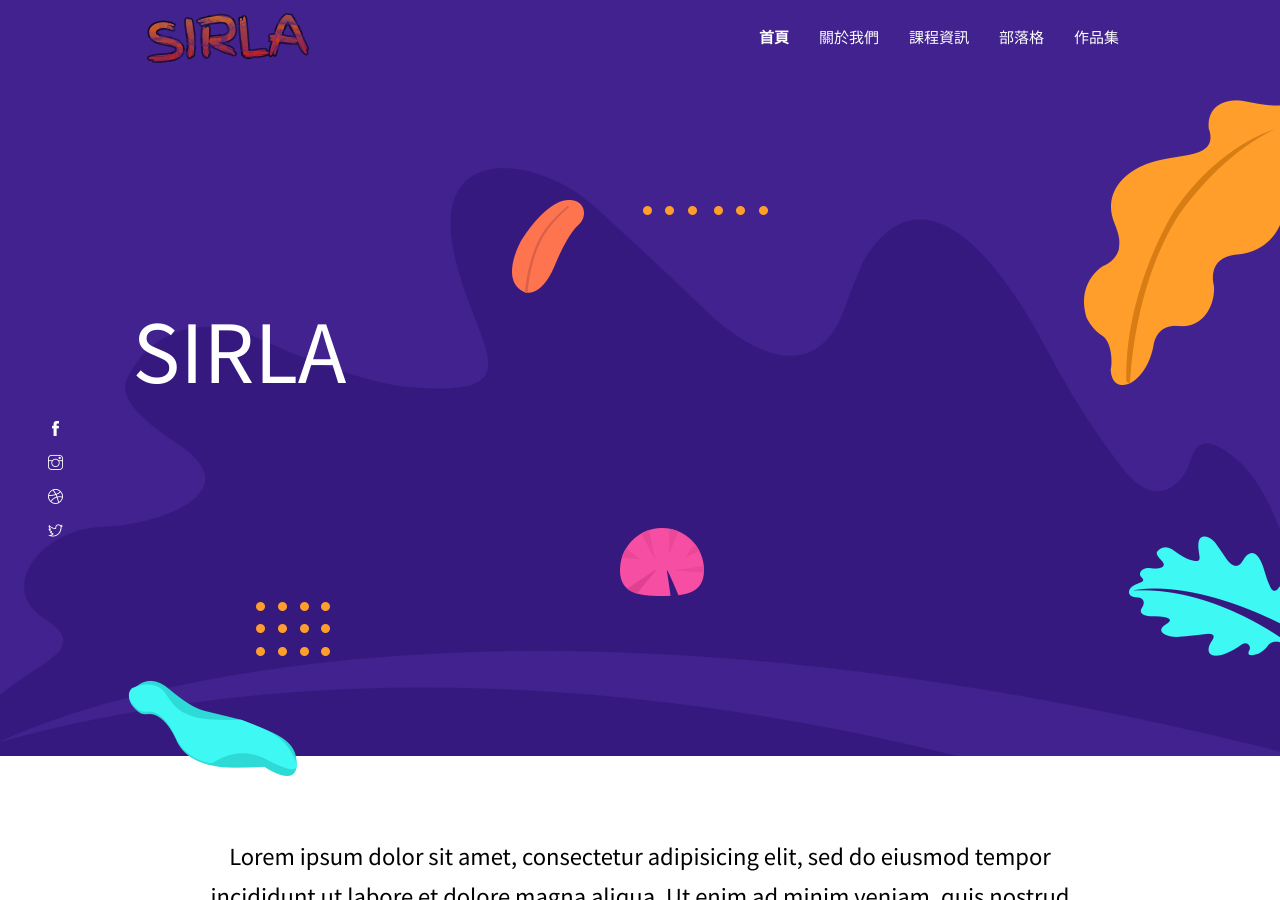
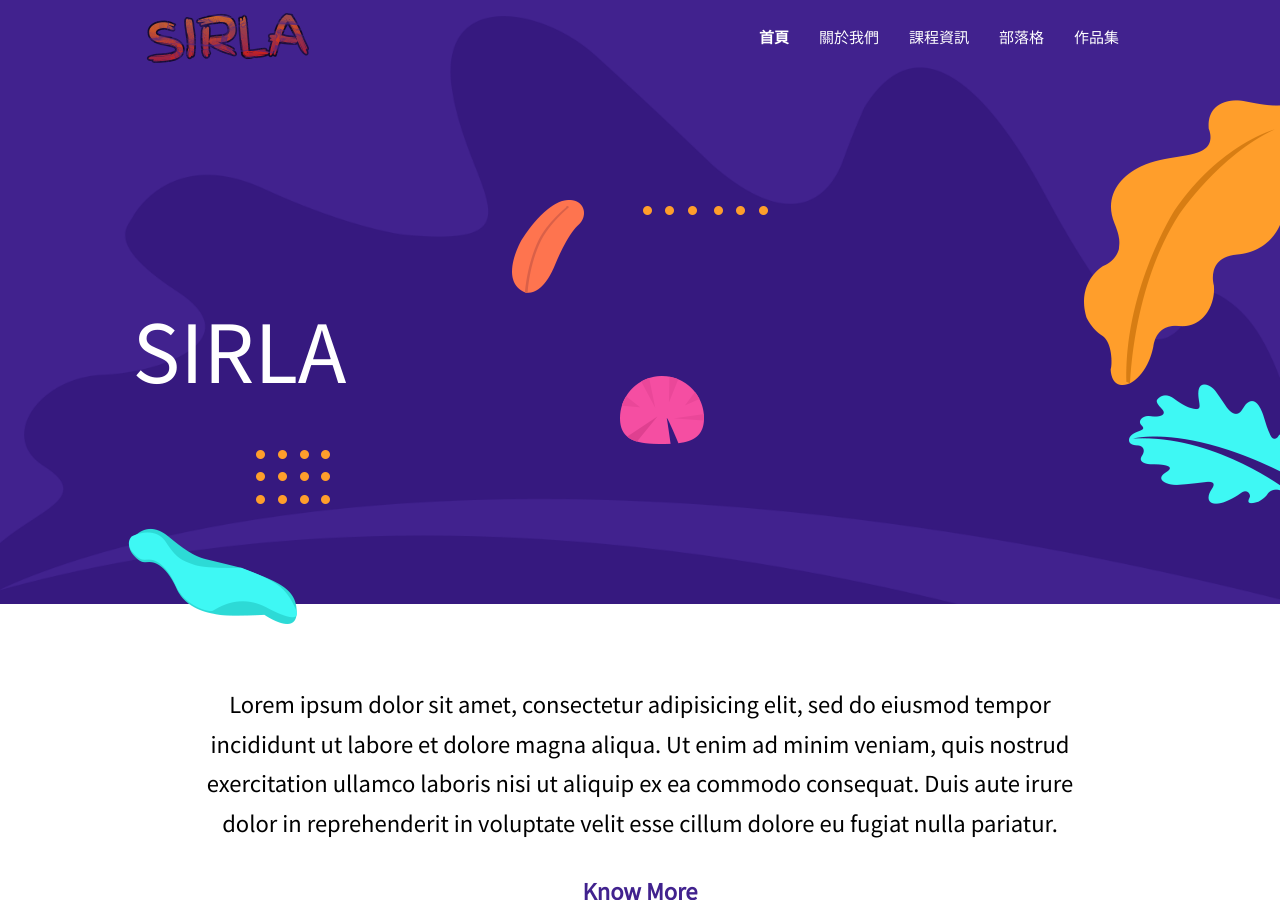
Before and after one commit to SIRLA-FJULIS/SIRLA-Official-Site-2.0, a Jekyll site: the page built from index.html, in a window 1280 px wide and 900 px high. Built offline with Jekyll 4.4.1, drawn with Linux system fonts in a browser that asks for light colours.

Commit message:
Delete social link on hero section

```diff
--- a/_includes/hero-section.html
+++ b/_includes/hero-section.html
@@ -34,12 +34,5 @@
   <div class="layer" id="l9">
     <img src="{{ site.baseurl }}/assets/images/illustrations/leaf-cyan-2.png" alt="bg-shape">
   </div>
-  <!-- social icon -->
-  <ul class="list-unstyled ml-5 mt-3 position-relative zindex-1">
-    {% for social in site.data.settings.social %}
-    <li class="mb-3"><a class="text-white" href="{{ social.link }}"><i class="{{ social.icon }}"></i></a></li>
-    {% endfor %}
-  </ul>
-  <!-- /social icon -->
 </section>
 <!-- /hero area -->
```
